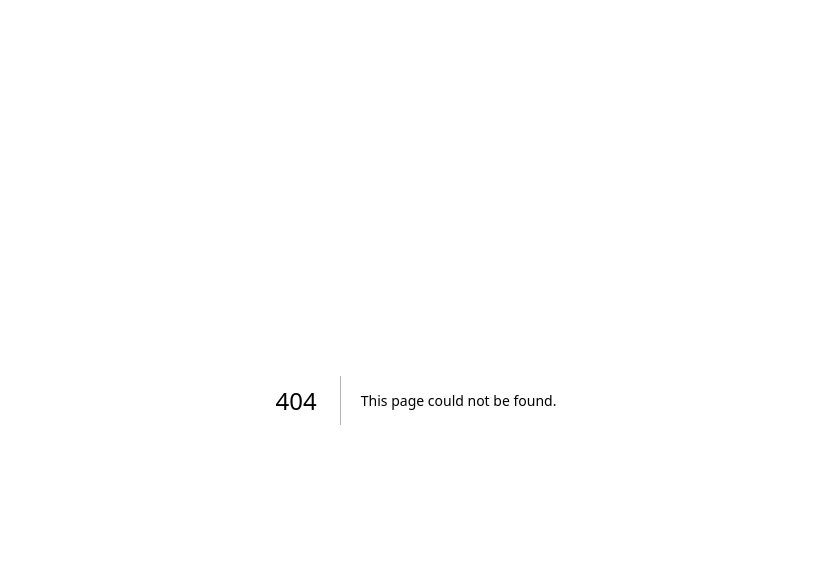
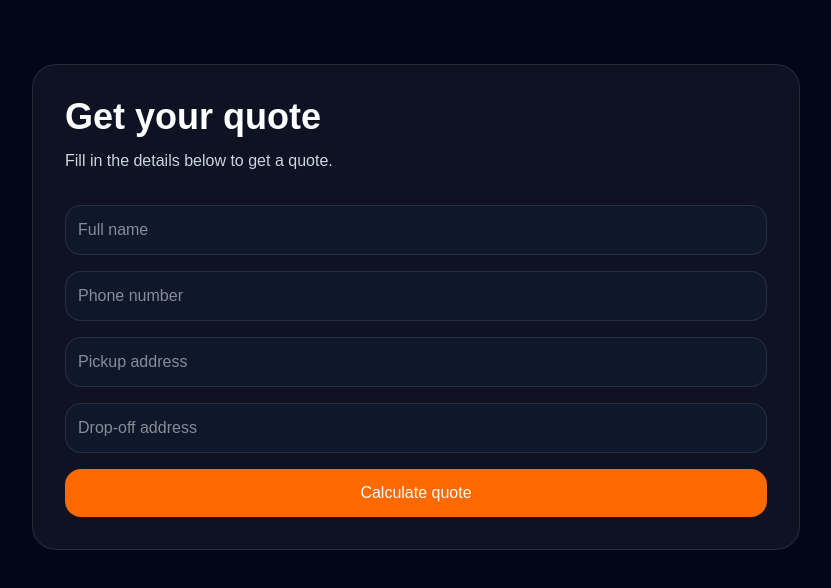
Before and after one commit to m60groupm60/m60-recovery-app, a Next.js app: page /quote in a window 1280 px wide. Before the commit this address had no page. Shown: the top 588 px of the page, without its empty margins (224-1055 px from the left). Built offline with nearby package versions, Linux system fonts and the light colour scheme.

Commit message:
Add quote page and Google distance

```diff
--- /dev/null
+++ b/app/api/quote/route.ts
@@ -0,0 +1,62 @@
+import { NextResponse } from "next/server";
+import { supabase } from "@/lib/supabase";
+
+export async function POST(request: Request) {
+  const body = await request.json();
+
+  const routeRes = await fetch(
+    "https://routes.googleapis.com/directions/v2:computeRoutes",
+    {
+      method: "POST",
+      headers: {
+        "Content-Type": "application/json",
+        "X-Goog-Api-Key": process.env.GOOGLE_MAPS_API_KEY!,
+        "X-Goog-FieldMask": "routes.distanceMeters",
+      },
+      body: JSON.stringify({
+        origin: {
+          address: body.pickup_address,
+        },
+        destination: {
+          address: body.dropoff_address,
+        },
+        travelMode: "DRIVE",
+      }),
+    }
+  );
+
+  const routeData = await routeRes.json();
+  const meters = routeData?.routes?.[0]?.distanceMeters ?? 0;
+  const distanceMiles = Number((meters / 1609.34).toFixed(1));
+
+  const { data: settings } = await supabase
+    .from("pricing_settings")
+    .select("*")
+    .single();
+
+  const base =
+    Number(settings?.base_fee || 0) +
+    Number(settings?.call_out_fee || 0) +
+    distanceMiles * Number(settings?.per_mile || 0);
+
+  const total = Math.max(Number(settings?.minimum_quote || 0), base);
+
+  const { data, error } = await supabase
+    .from("quotes")
+    .insert({
+      customer_name: body.customer_name,
+      customer_phone: body.customer_phone,
+      pickup_address: body.pickup_address,
+      dropoff_address: body.dropoff_address,
+      quoted_amount: total,
+      distance_miles: distanceMiles,
+    })
+    .select()
+    .single();
+
+  if (error) {
+    return NextResponse.json({ error: error.message }, { status: 500 });
+  }
+
+  return NextResponse.json(data);
+}
--- a/app/page.tsx
+++ /dev/null
@@ -1,70 +0,0 @@
-import Link from "next/link";
-import { MessageCircle, CreditCard, ShieldCheck, Truck } from "lucide-react";
-
-export default function HomePage() {
-  return (
-    <main className="min-h-screen bg-slate-950 text-white">
-      <section className="mx-auto max-w-7xl px-6 py-16">
-        <div className="rounded-3xl border border-white/10 bg-white/5 p-8 md:p-12">
-          <div className="inline-flex items-center gap-3 rounded-full border border-orange-400/20 bg-orange-500/10 px-4 py-2 text-sm text-orange-200">
-            <Truck className="h-4 w-4" />
-            M60 Recovery & Rescue · Manchester & surrounding areas
-          </div>
-
-          <h1 className="mt-6 max-w-4xl text-4xl font-semibold tracking-tight md:text-6xl">
-            Instant recovery quotes with full online payment.
-          </h1>
-
-          <p className="mt-5 max-w-2xl text-lg text-slate-300">
-            Customers can enter pickup and drop-off addresses, get a quote,
-            upload photos, pay online, and send the details to WhatsApp.
-          </p>
-
-          <div className="mt-8 flex flex-wrap gap-4">
-            <Link
-              href="/quote"
-              className="rounded-2xl bg-orange-500 px-6 py-3 font-medium text-white hover:bg-orange-400"
-            >
-              Get a quote
-            </Link>
-
-            <a
-              href="https://wa.me/44790883117"
-              target="_blank"
-              rel="noreferrer"
-              className="rounded-2xl border border-white/15 px-6 py-3 font-medium hover:bg-white/5"
-            >
-              WhatsApp us
-            </a>
-          </div>
-        </div>
-
-        <div className="mt-8 grid gap-6 md:grid-cols-3">
-          <div className="rounded-3xl border border-white/10 bg-white/5 p-6">
-            <MessageCircle className="mb-3 h-5 w-5 text-orange-300" />
-            <h2 className="text-xl font-semibold">WhatsApp handoff</h2>
-            <p className="mt-2 text-slate-300">
-              Every enquiry can be pushed straight into WhatsApp.
-            </p>
-          </div>
-
-          <div className="rounded-3xl border border-white/10 bg-white/5 p-6">
-            <CreditCard className="mb-3 h-5 w-5 text-orange-300" />
-            <h2 className="text-xl font-semibold">Full card payment</h2>
-            <p className="mt-2 text-slate-300">
-              Take full payment online after the quote is accepted.
-            </p>
-          </div>
-
-          <div className="rounded-3xl border border-white/10 bg-white/5 p-6">
-            <ShieldCheck className="mb-3 h-5 w-5 text-orange-300" />
-            <h2 className="text-xl font-semibold">Hidden admin area</h2>
-            <p className="mt-2 text-slate-300">
-              Private portal for pricing, quotes, and uploaded photos.
-            </p>
-          </div>
-        </div>
-      </section>
-    </main>
-  );
-}
--- /dev/null
+++ b/app/quote/page.tsx
@@ -0,0 +1,140 @@
+"use client";
+
+import { useState } from "react";
+
+type QuoteResult = {
+  id: string;
+  quoted_amount: number;
+  distance_miles: number;
+};
+
+export default function QuotePage() {
+  const [form, setForm] = useState({
+    customer_name: "",
+    customer_phone: "",
+    pickup_address: "",
+    dropoff_address: "",
+  });
+
+  const [loading, setLoading] = useState(false);
+  const [result, setResult] = useState<QuoteResult | null>(null);
+  const [error, setError] = useState("");
+
+  async function handleSubmit() {
+    setLoading(true);
+    setError("");
+    setResult(null);
+
+    try {
+      const res = await fetch("/api/quote", {
+        method: "POST",
+        headers: {
+          "Content-Type": "application/json",
+        },
+        body: JSON.stringify(form),
+      });
+
+      const data = await res.json();
+
+      if (!res.ok) {
+        setError(data.error || "Something went wrong");
+      } else {
+        setResult(data);
+      }
+    } catch {
+      setError("Could not connect to the server");
+    } finally {
+      setLoading(false);
+    }
+  }
+
+  const whatsappText = encodeURIComponent(
+    `Hello M60 Recovery & Rescue, I would like help.
+Name: ${form.customer_name}
+Phone: ${form.customer_phone}
+Pickup: ${form.pickup_address}
+Drop-off: ${form.dropoff_address}
+Quote: £${result?.quoted_amount ?? ""}`
+  );
+
+  return (
+    <main className="min-h-screen bg-slate-950 px-6 py-16 text-white">
+      <div className="mx-auto max-w-3xl rounded-3xl border border-white/10 bg-white/5 p-8">
+        <h1 className="text-4xl font-semibold">Get your quote</h1>
+        <p className="mt-3 text-slate-300">
+          Fill in the details below to get a quote.
+        </p>
+
+        <div className="mt-8 space-y-4">
+          <input
+            className="w-full rounded-2xl border border-white/10 bg-slate-900 p-3 text-white"
+            placeholder="Full name"
+            value={form.customer_name}
+            onChange={(e) =>
+              setForm({ ...form, customer_name: e.target.value })
+            }
+          />
+
+          <input
+            className="w-full rounded-2xl border border-white/10 bg-slate-900 p-3 text-white"
+            placeholder="Phone number"
+            value={form.customer_phone}
+            onChange={(e) =>
+              setForm({ ...form, customer_phone: e.target.value })
+            }
+          />
+
+          <input
+            className="w-full rounded-2xl border border-white/10 bg-slate-900 p-3 text-white"
+            placeholder="Pickup address"
+            value={form.pickup_address}
+            onChange={(e) =>
+              setForm({ ...form, pickup_address: e.target.value })
+            }
+          />
+
+          <input
+            className="w-full rounded-2xl border border-white/10 bg-slate-900 p-3 text-white"
+            placeholder="Drop-off address"
+            value={form.dropoff_address}
+            onChange={(e) =>
+              setForm({ ...form, dropoff_address: e.target.value })
+            }
+          />
+
+          <button
+            onClick={handleSubmit}
+            disabled={loading}
+            className="w-full rounded-2xl bg-orange-500 px-4 py-3 font-medium text-white hover:bg-orange-400 disabled:opacity-50"
+          >
+            {loading ? "Calculating..." : "Calculate quote"}
+          </button>
+
+          {error && (
+            <div className="rounded-2xl border border-red-500/30 bg-red-500/10 p-4 text-red-200">
+              {error}
+            </div>
+          )}
+
+          {result && (
+            <div className="rounded-2xl border border-white/10 bg-slate-900 p-4">
+              <p>Distance: {result.distance_miles} miles</p>
+              <p className="mt-2 text-2xl font-semibold">
+                Quote: £{result.quoted_amount}
+              </p>
+
+              <a
+                href={`https://wa.me/44790883117?text=${whatsappText}`}
+                target="_blank"
+                rel="noreferrer"
+                className="mt-4 inline-block rounded-2xl bg-white px-4 py-3 font-medium text-slate-950"
+              >
+                Send to WhatsApp
+              </a>
+            </div>
+          )}
+        </div>
+      </div>
+    </main>
+  );
+}
--- a/package.json
+++ b/package.json
@@ -9,6 +9,7 @@
     "lint": "eslint"
   },
   "dependencies": {
+    "@supabase/supabase-js": "^2.102.1",
     "lucide-react": "^1.7.0",
     "next": "16.2.2",
     "react": "19.2.4",
```
Also changed, not shown: lib/supabase.ts (added), 1 other file (tests, documents, lock files or other folders).
